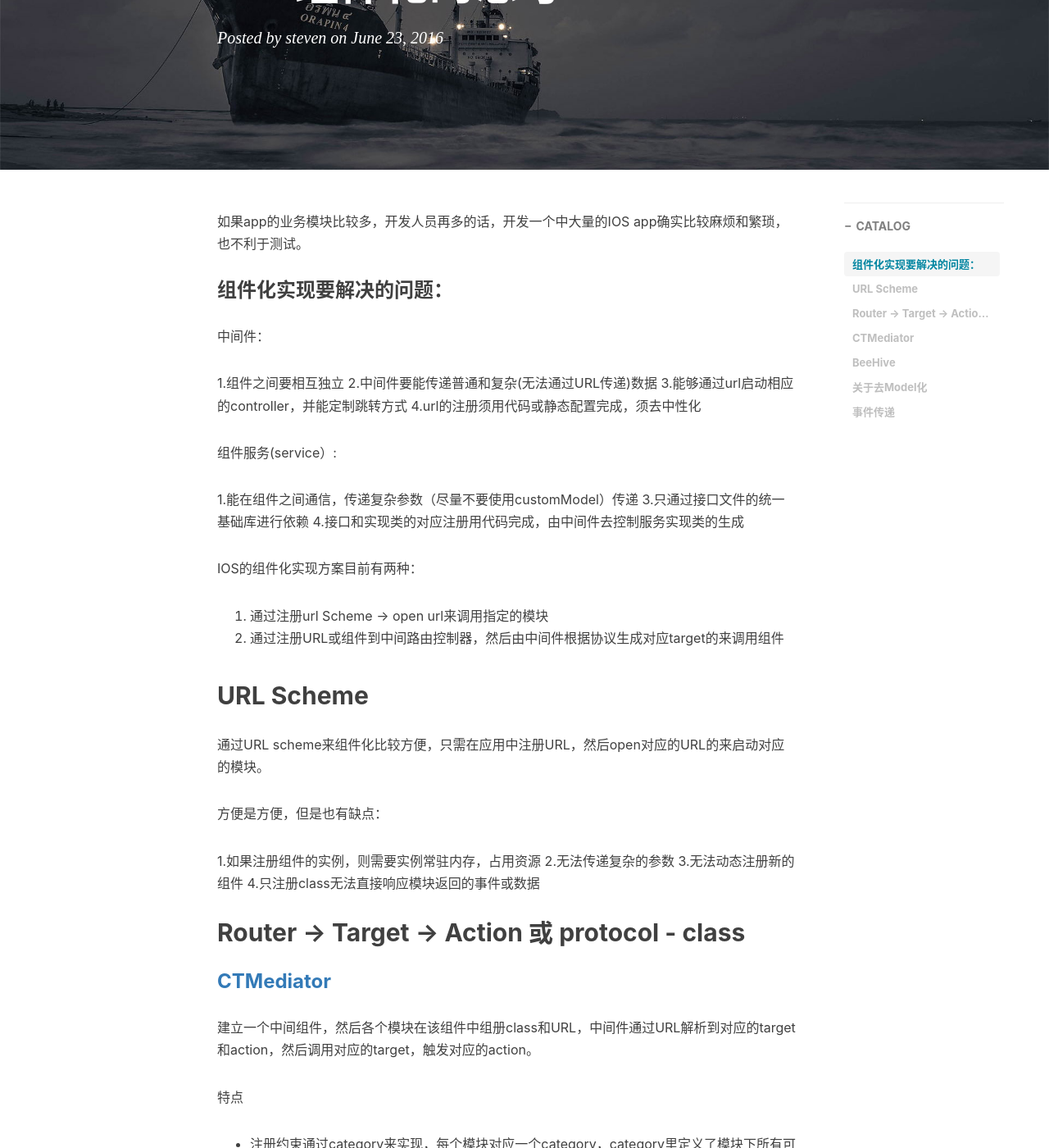
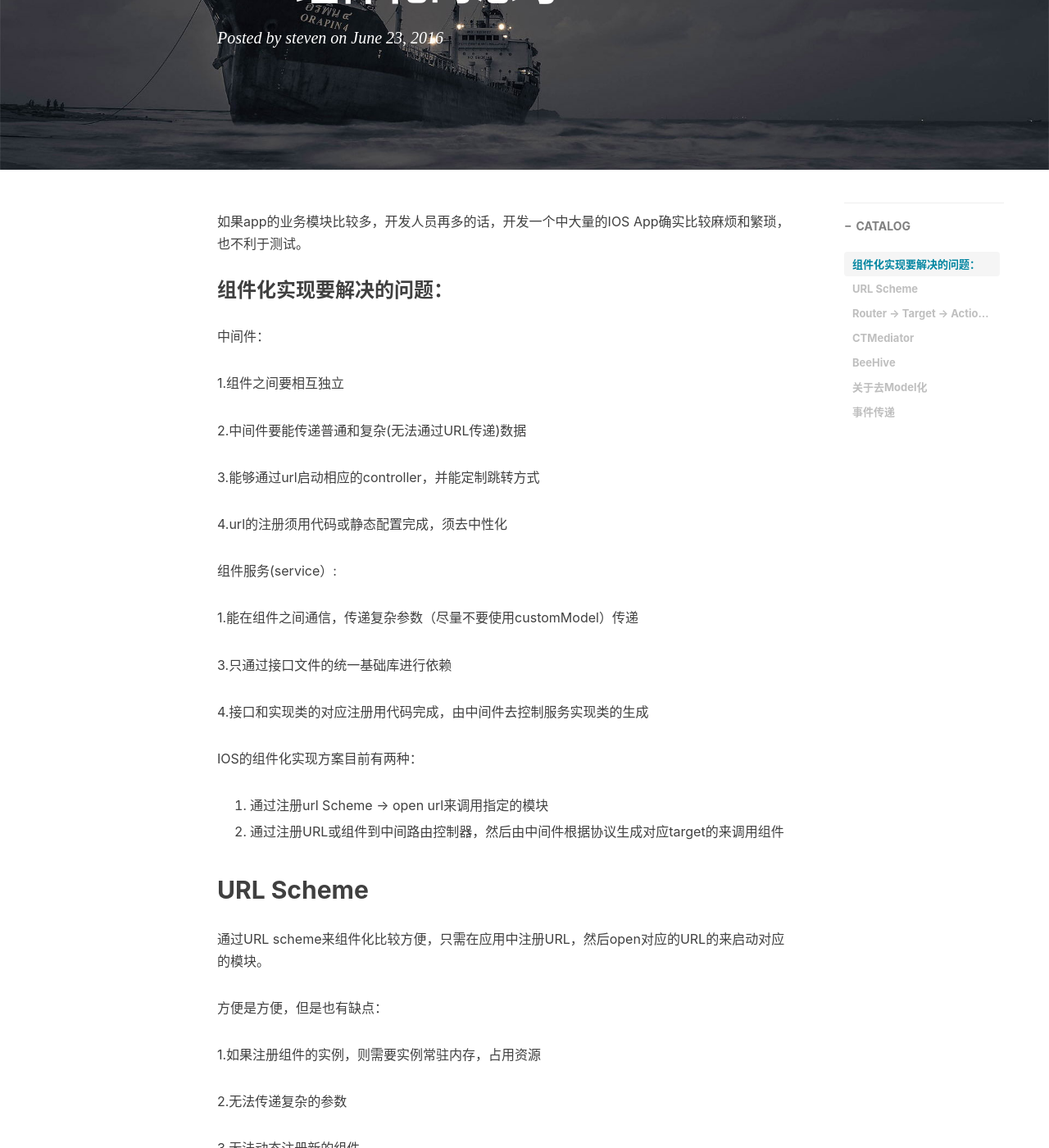
Before and after one commit to StevenDXC/Blog, a Jekyll site: the page built from _posts/2016-06-15-IOS_moduler.md, in a window 1280 px wide and 1400 px high, scrolled down 250 px. Shown: the whole window at 82% size. Built offline with Jekyll 4.4.1, drawn with Linux system fonts in a browser that asks for light colours; nearby versions of some CDN libraries; Markdown is read by kramdown in place of the engine named in the settings; comment, search, counter and statistics services are not loaded; some of the changed text lies outside the part shown.

Commit message:
Update 2016-06-15-IOS_moduler.md

```diff
--- a/_posts/2016-06-15-IOS_moduler.md
+++ b/_posts/2016-06-15-IOS_moduler.md
@@ -10,26 +10,32 @@ tags:
 ---
 
 
-如果app的业务模块比较多，开发人员再多的话，开发一个中大量的IOS app确实比较麻烦和繁琐，也不利于测试。
+如果app的业务模块比较多，开发人员再多的话，开发一个中大量的IOS App确实比较麻烦和繁琐，也不利于测试。
 
 ### 组件化实现要解决的问题：
 
 中间件：
 
 1.组件之间要相互独立
+
 2.中间件要能传递普通和复杂(无法通过URL传递)数据
+
 3.能够通过url启动相应的controller，并能定制跳转方式
+
 4.url的注册须用代码或静态配置完成，须去中性化
 
 组件服务(service）:
 
 1.能在组件之间通信，传递复杂参数（尽量不要使用customModel）传递
+
 3.只通过接口文件的统一基础库进行依赖
+
 4.接口和实现类的对应注册用代码完成，由中间件去控制服务实现类的生成
 
 IOS的组件化实现方案目前有两种：
 
 1. 通过注册url Scheme -> open url来调用指定的模块
+
 2. 通过注册URL或组件到中间路由控制器，然后由中间件根据协议生成对应target的来调用组件
 
 
@@ -40,8 +46,11 @@ IOS的组件化实现方案目前有两种：
 方便是方便，但是也有缺点：
 
 1.如果注册组件的实例，则需要实例常驻内存，占用资源
+
 2.无法传递复杂的参数
+
 3.无法动态注册新的组件
+
 4.只注册class无法直接响应模块返回的事件或数据
 
 
@@ -52,6 +61,7 @@ IOS的组件化实现方案目前有两种：
 建立一个中间组件，然后各个模块在该组件中组册class和URL，中间件通过URL解析到对应的target和action，然后调用对应的target，触发对应的action。
 
 特点
+
 * 注册约束通过category来实现，每个模块对应一个category，category里定义了模块下所有可能调用的场景和事件。
 * 解析完url之后Runtime来触发对应target或对应的事件
 * 拆分了远程调用和应用内调用
@@ -66,16 +76,18 @@ BeeHive是阿里开源的IOS模块化编程的框架实现方案,吸收了Spring
 通过BHCore创建，注册模块，实现Service逻辑。BHModuleProtocol定义了Module的生命周期回调接口和系统事件，BHServiceManager收到事件之后会分给所有实现BHModuleProtocol相应接口的Module
 
 特点：
+
 1.支持静态，动态注册组件
+
 2.各个模块相互独立，并具有自己的生命周期
+
 2.支持异步加载模块
+
 3.扩展了系统事件，更加细化方便设置，初始化
+
 4.支持自定义事件
 
 BeeHive实现方式比较优雅，但也比较复杂。上手难度比较大，模块多的app维护成本也比较高。而且还在完善之中
-
-
-
 
 
 
@@ -90,8 +102,11 @@ customModel方便了开发，但是在不同组件传递却成了问题。若将
 
 一般的中间件只负责组件之间的相互调用，并不负责组件之间的相互的事件传递。
 常用事件传递的实现方式有：
+
 1.通过action或block传递
+
 2.通过Notification传递
+
 3.通过注册protocol来实现
 
 使用action传递相对简单一些，通过Notification传递则需要考虑传递数据的复杂性，要么添加约束，要么事先添加声明。
```
